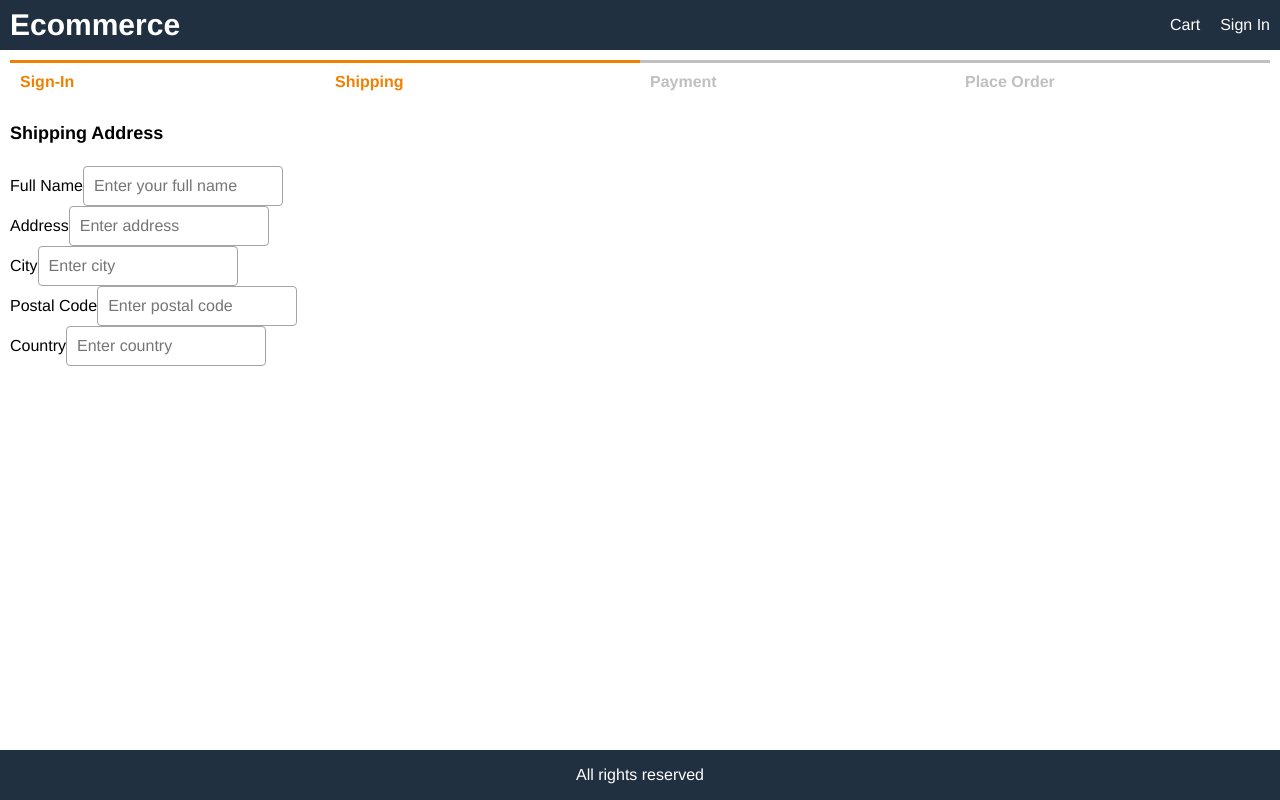
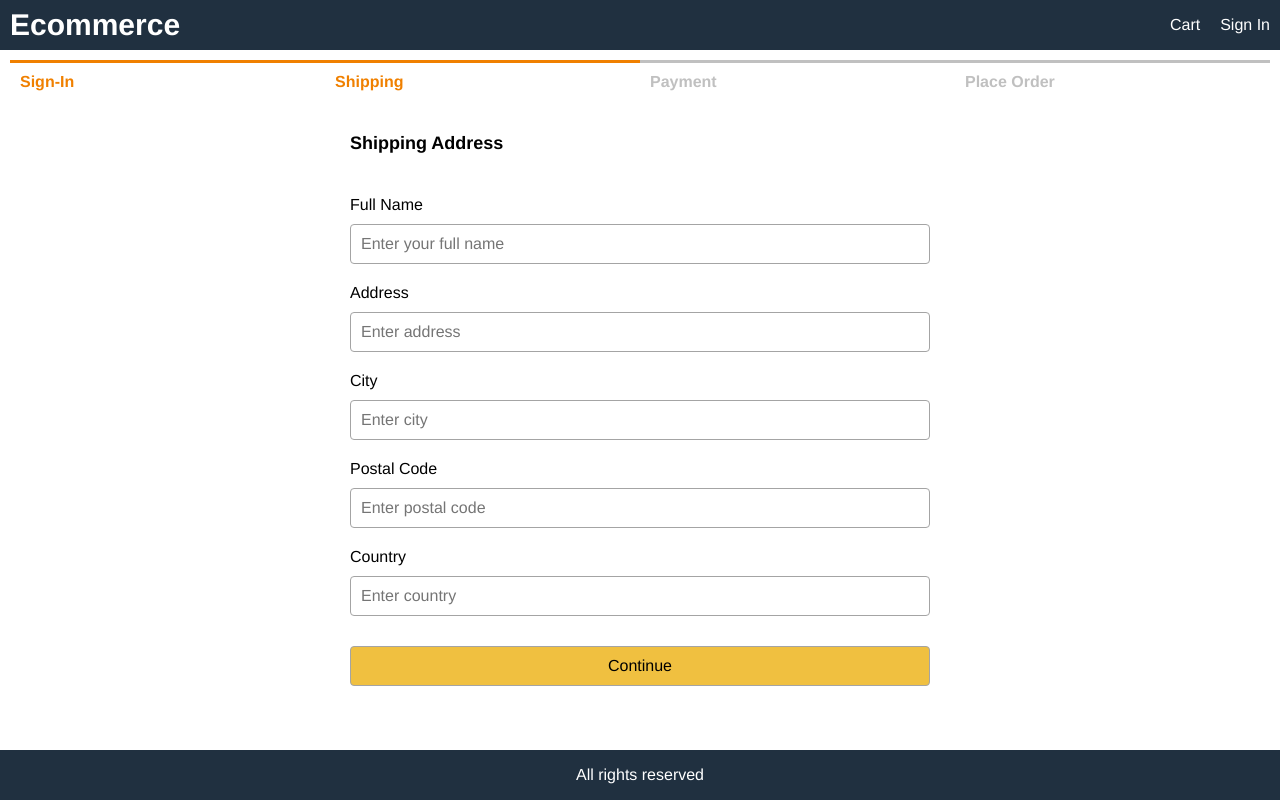
Before and after one commit to oscarolsson94/e-commerce-site, a React (Create React App) app in the folder frontend/: page /shipping in a window 1280 px wide. Built offline with nearby package versions, Linux system fonts and the light colour scheme.

Commit message:
fixing form bug and adding submit button to form

```diff
--- a/frontend/src/screens/ShippingAddressScreen.js
+++ b/frontend/src/screens/ShippingAddressScreen.js
@@ -16,7 +16,7 @@ const ShippingAddressScreen = () => {
   return (
     <div>
       <CheckoutSteps step1 step2></CheckoutSteps>
-      <form className="form" onSubmit={submitHandler}></form>
+      <form className="form" onSubmit={submitHandler}>
         <div>
           <h1>Shipping Address</h1>
         </div>
@@ -75,6 +75,13 @@ const ShippingAddressScreen = () => {
             required
           />
         </div>
+        <div>
+          <label />
+          <button className="primary" type="submit">
+            Continue
+          </button>
+        </div>
+      </form>
     </div>
   );
 };
```
Lines whose indentation alone changed are shown as unchanged.
